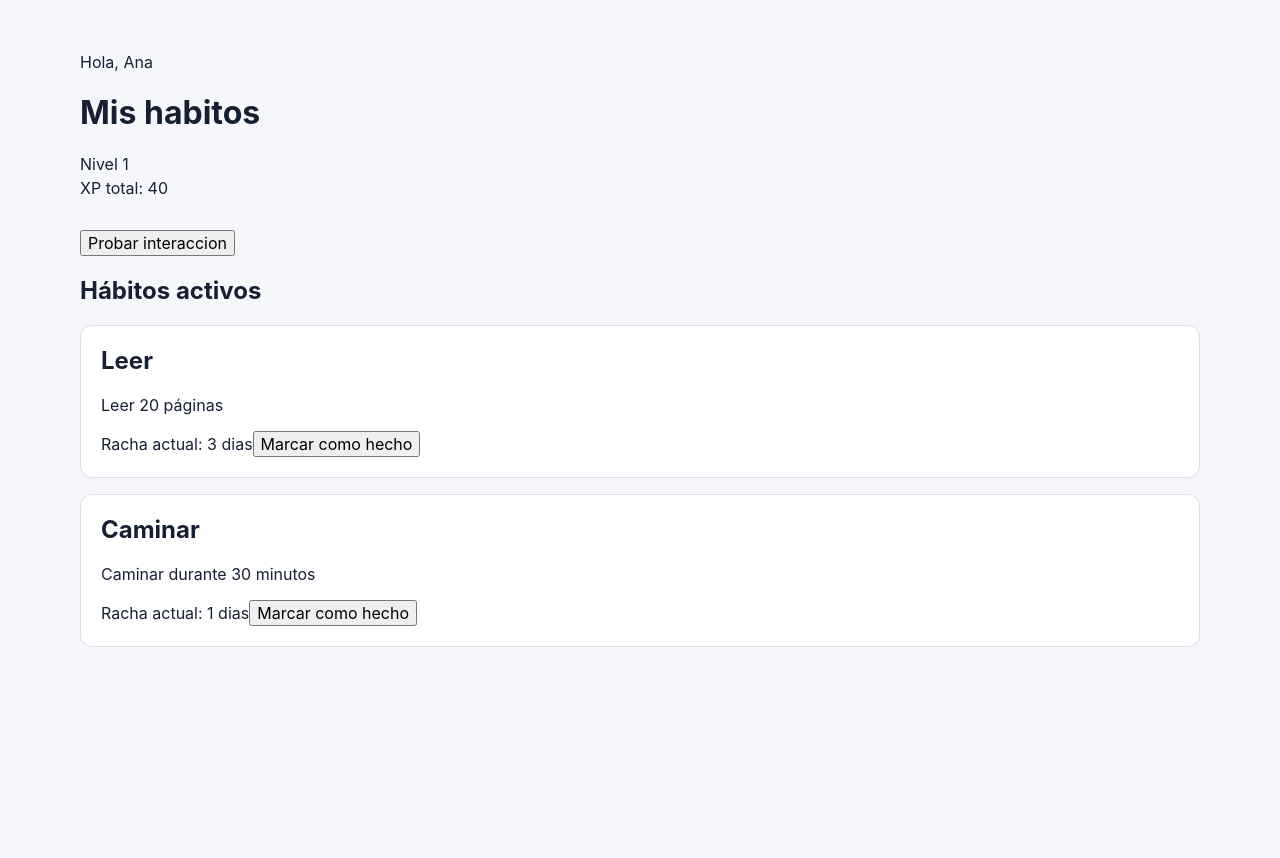
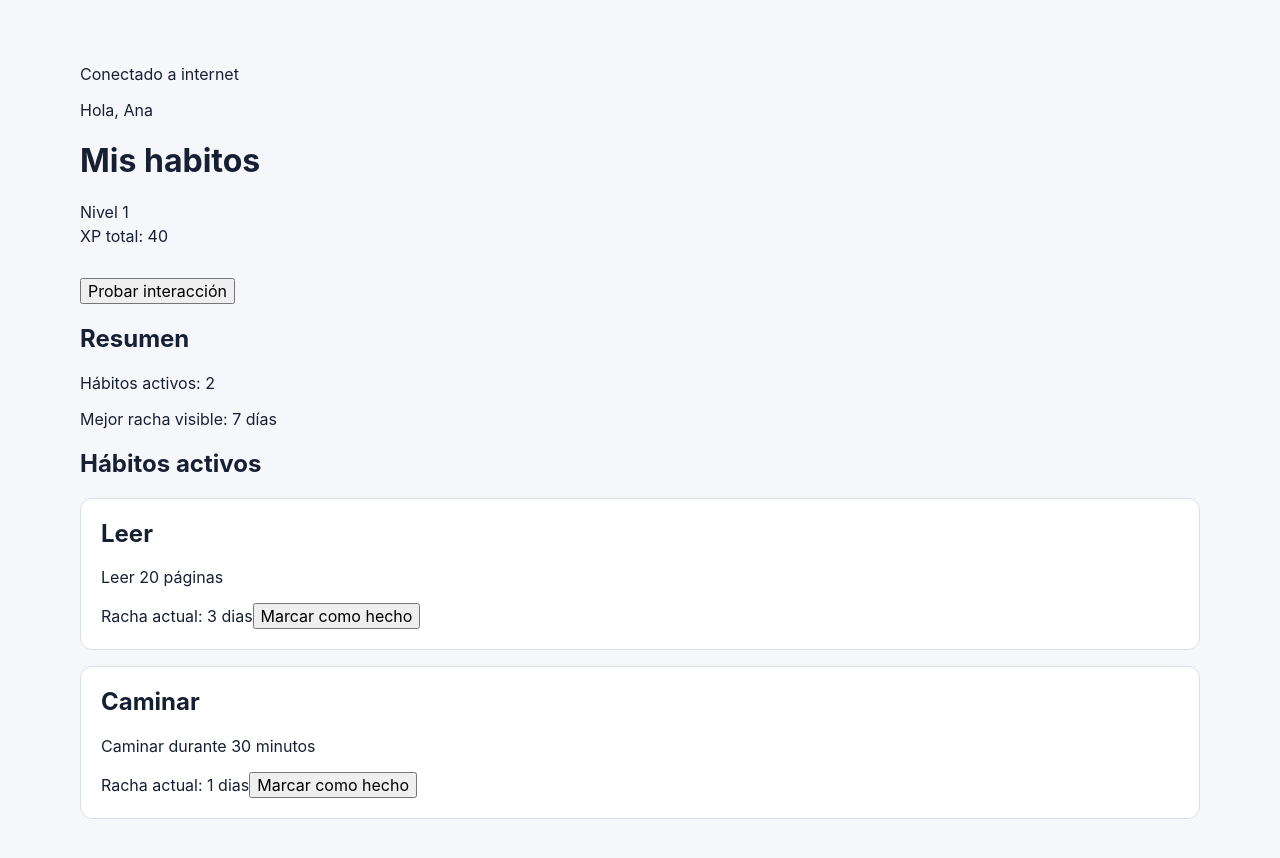
Before and after one commit to stivenosorio-dev/habit-tracker-frontend, a React (Vite) app: page / in a window 1280 px wide. Shown: the top 858 px of the page. Before the commit the page ends 800 px from the top, so only its background shows below. Built offline with nearby package versions, Linux system fonts and the light colour scheme.

Commit message:
feat(frontend): introduce effects and derived UI state

```diff
--- a/src/App.jsx
+++ b/src/App.jsx
@@ -3,56 +3,63 @@ import DashboardHeader from "./features/habits/components/DashboardHeader";
 import HabitList from "./features/habits/components/HabitList";
 
 import { useState } from "react";
-
+import { useDocumentTitle } from "./features/habits/hooks/useDocumentTitle";
+import HabitSummary from "./features/habits/components/HabitSummary";
+import ConnectionStatus from "./features/shared/components/ConnectionStatus";
 const demoUser = {
-  id: "user-demo",
-  displayName: "Ana",
-  email: "ana@example.com",
+  id: 'user-demo',
+  displayName: 'Ana',
+  email: 'ana@example.com',
   xpTotal: 40,
   level: 1,
-  createdAt: "2026-08-17T20:00:00Z",
-};
+  createdAt: '2026-08-17T20:00:00Z',
+}
 
 const demoHabits = [
   {
-    id: "habit-1",
-    name: "Leer",
-    description: "Leer 20 páginas",
-    category: "Estudio",
+    id: 'habit-1',
+    name: 'Leer',
+    description: 'Leer 20 páginas',
+    category: 'Estudio',
     currentStreak: 3,
     longestStreak: 7,
     active: true,
   },
   {
-    id: "habit-2",
-    name: "Caminar",
-    description: "Caminar durante 30 minutos",
-    category: "Salud",
+    id: 'habit-2',
+    name: 'Caminar',
+    description: 'Caminar durante 30 minutos',
+    category: 'Salud',
     currentStreak: 1,
     longestStreak: 4,
     active: true,
   },
-];
-
+]
 
 function App() {
+  const [message, setMessage] = useState('')
 
-  const [message, setMessage] = useState("");
+  useDocumentTitle('Dashboard | Habit Tracker')
 
-  function handleDemoAction(){
-    setMessage("La acción local funcionó. Todavía no se ha enviado al backend.");
+  function handleDemoAction() {
+    setMessage('La acción local funcionó. Todavía no se ha enviado al backend.')
   }
 
   return (
     <main>
+      <ConnectionStatus />
       <DashboardHeader user={demoUser} />
-      <button type="button" onClick={handleDemoAction}>Probar interaccion</button>
+
+      <button type="button" onClick={handleDemoAction}>
+        Probar interacción
+      </button>
+
       {message && <p role="status">{message}</p>}
+
+      <HabitSummary habits={demoHabits} />
       <HabitList habits={demoHabits} />
-
-
     </main>
-  );
+  )
 }
 
-export default App;
+export default App
--- /dev/null
+++ b/src/features/habits/components/HabitSummary.jsx
@@ -0,0 +1,17 @@
+function HabitSummary({ habits }) {
+  const activeCount = habits.filter((habit) => habit.active).length
+  const longestStreak = habits.reduce(
+    (longest, habit) => Math.max(longest, habit.longestStreak),
+    0,
+  )
+
+  return (
+    <section aria-labelledby="summary-title">
+      <h2 id="summary-title">Resumen</h2>
+      <p>Hábitos activos: {activeCount}</p>
+      <p>Mejor racha visible: {longestStreak} días</p>
+    </section>
+  )
+}
+
+export default HabitSummary
--- /dev/null
+++ b/src/features/habits/hooks/useDocumentTitle.js
@@ -0,0 +1,8 @@
+import { useEffect } from "react";
+
+
+export function useDocumentTitle(title) {
+    useEffect(() => {
+        document.title = title;
+    }, [title]);
+}
--- /dev/null
+++ b/src/features/habits/hooks/useOnlineStatus.js
@@ -0,0 +1,20 @@
+import  { useState, useEffect } from 'react';
+
+export function useOnlineStatus() {
+    const [isOnline, setIsOnline] = useState(navigator.onLine);
+
+    useEffect(() => {
+        function handleOnline(){
+            setIsOnline(true);
+        }
+
+        function handleOffline(){
+            setIsOnline(false);
+        }
+
+        window.addEventListener('online', handleOnline);
+        window.addEventListener('offline', handleOffline);
+    }, []);
+
+    return isOnline;
+}
--- /dev/null
+++ b/src/features/shared/components/ConnectionStatus.jsx
@@ -0,0 +1,13 @@
+import { useOnlineStatus } from "../../habits/hooks/useOnlineStatus";
+
+function ConnectionStatus (){
+    const isOnline = useOnlineStatus();
+
+    return (
+        <p role="status">
+            {isOnline ? 'Conectado a internet' : 'Sin conexión a internet'}
+        </p>
+    );
+}
+
+export default ConnectionStatus;
```
